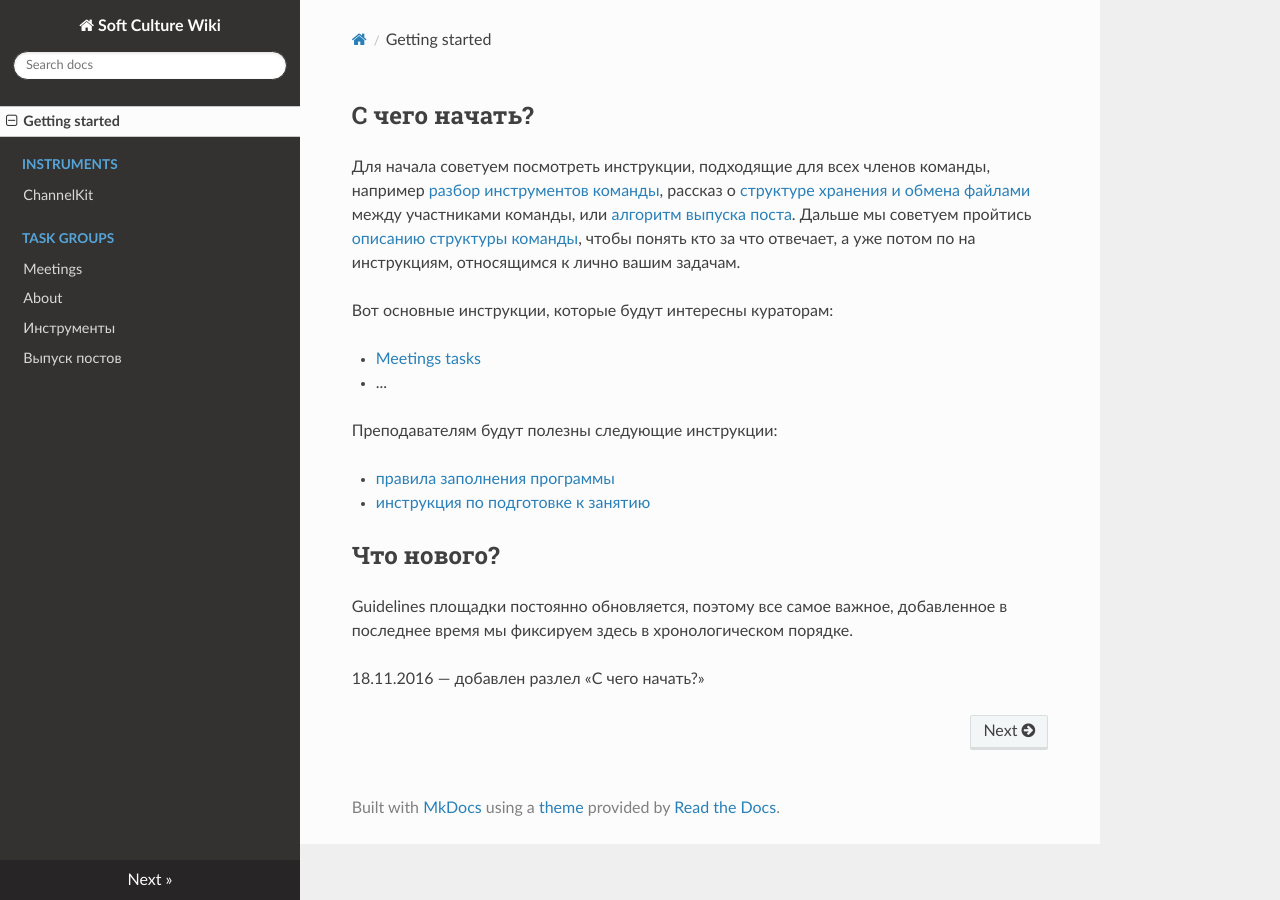
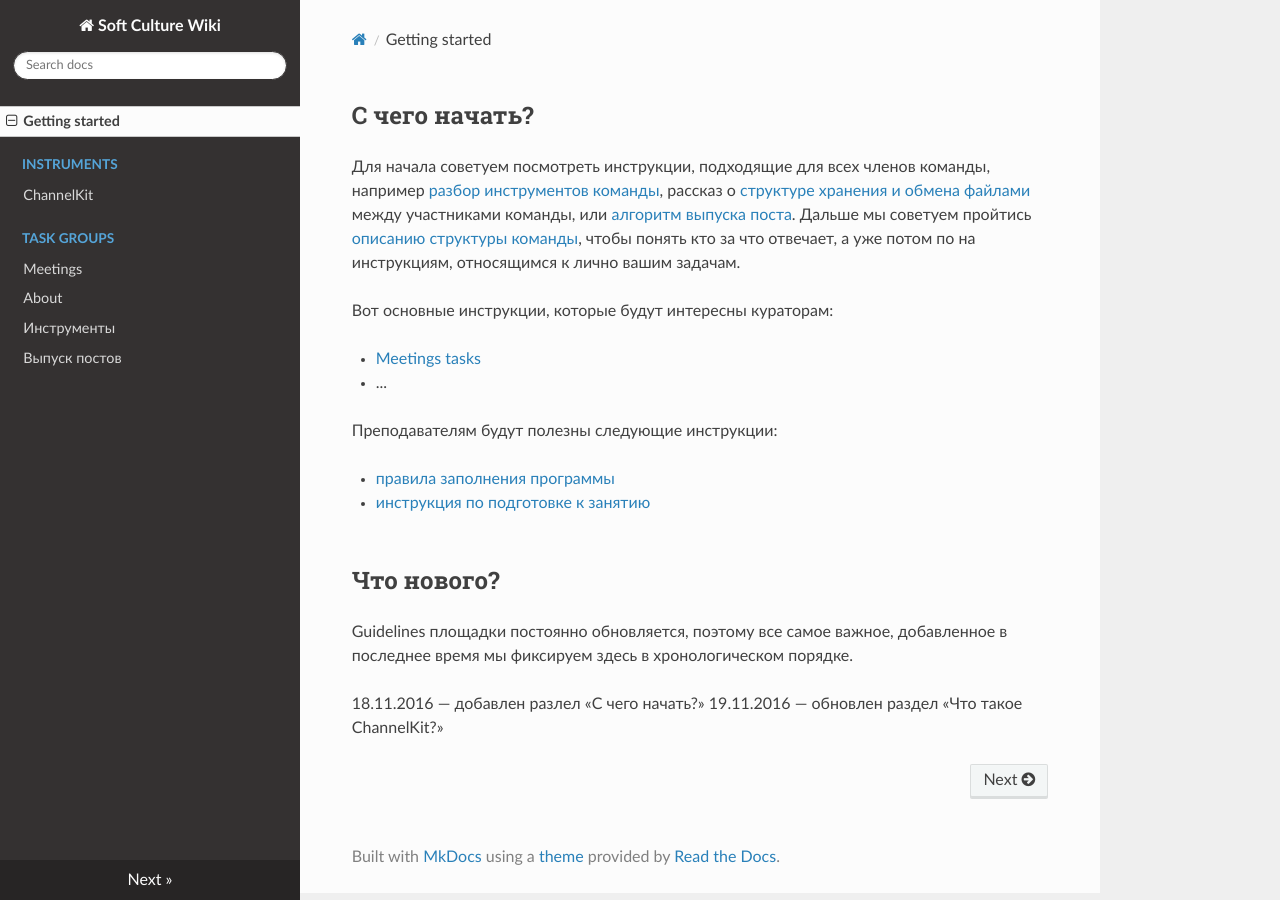
Before and after one commit to arsenyafonin/wiki, an MkDocs documentation site: the page built from docs/index.md, in a window 1280 px wide. Built offline with MkDocs 1.6.1, drawn with Linux system fonts in a browser that asks for light colours; nearby versions of some CDN libraries; old or Windows-style settings are respelled for this version of MkDocs.

Commit message:
Update index.md

```diff
--- a/docs/index.md
+++ b/docs/index.md
@@ -12,8 +12,11 @@
 * [правила заполнения программы](ссылка)
 * [инструкция по подготовке к занятию](ссылка)
 
+***
+
 ## Что нового?
 
 Guidelines площадки постоянно обновляется, поэтому все самое важное, добавленное в последнее время мы фиксируем здесь в хронологическом порядке.
 
 18.11.2016 — добавлен разлел «С чего начать?»
+19.11.2016 — обновлен раздел «Что такое ChannelKit?»
```
